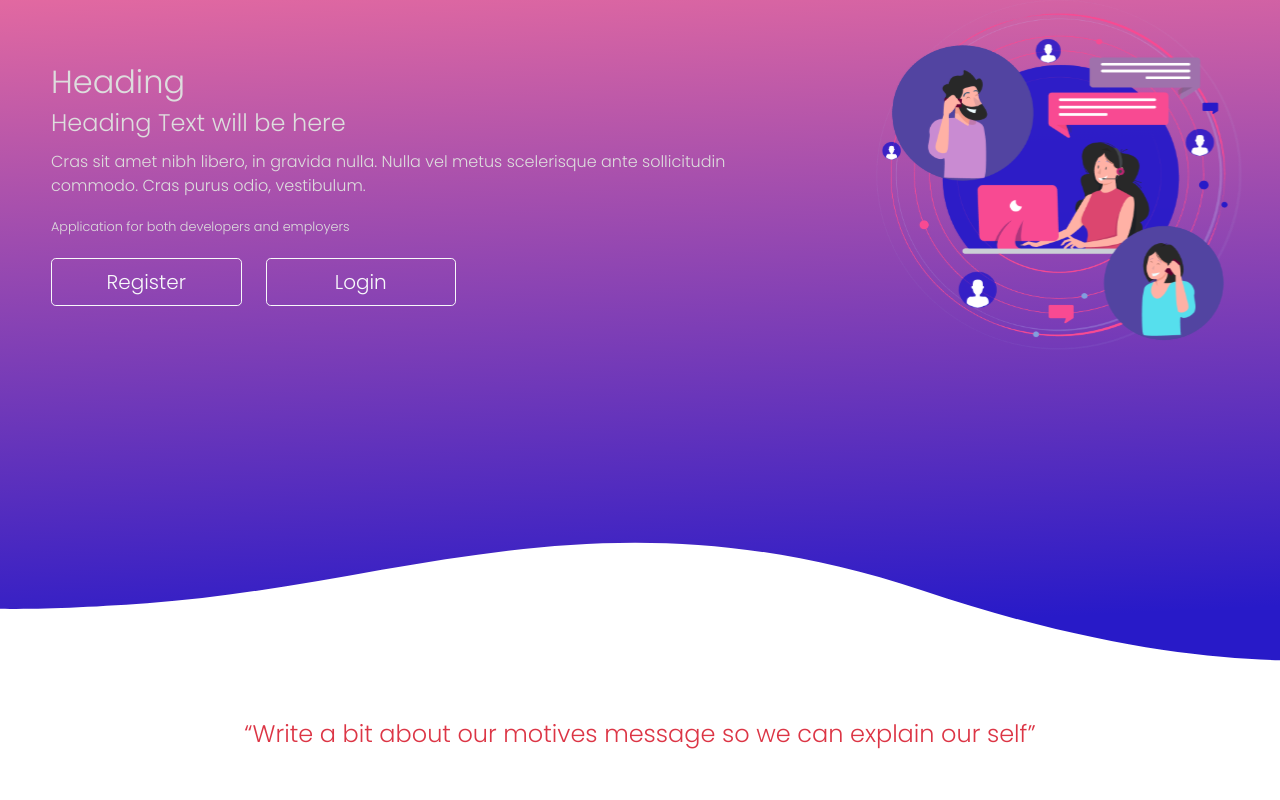
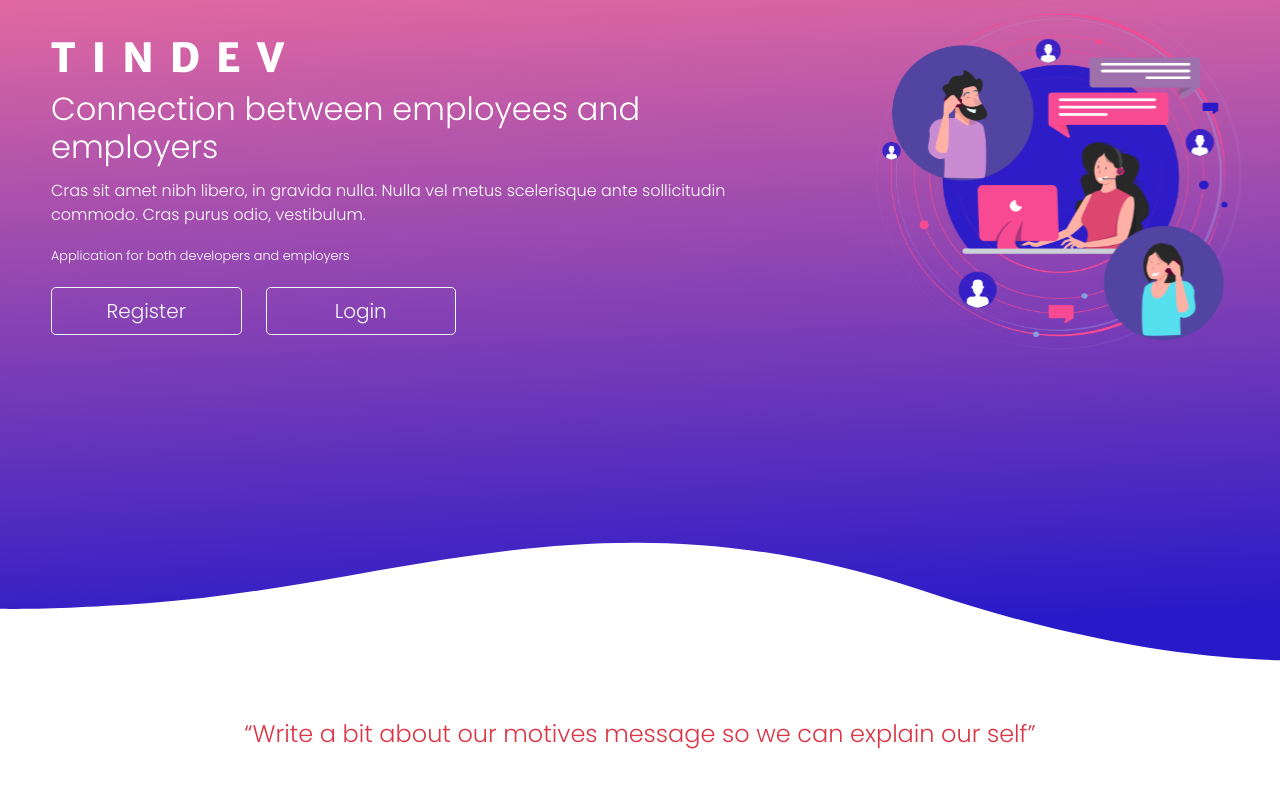
Before and after one commit to khumair/Tindev-Frontend, a React (Create React App) app: page / in a window 1280 px wide. Shown: the top 800 px of the page. Built offline with nearby package versions, Linux system fonts and the light colour scheme.

Commit message:
react-spring tryout

```diff
--- a/package.json
+++ b/package.json
@@ -25,6 +25,7 @@
     "react-router-bootstrap": "^0.25.0",
     "react-router-dom": "5.2.0",
     "react-scripts": "4.0.1",
+    "react-spring": "^8.0.27",
     "react-transition-group": "^4.4.1",
     "redux": "4.0.5",
     "redux-saga": "1.1.3",
--- a/public/index.html
+++ b/public/index.html
@@ -10,6 +10,10 @@
     <link rel="preconnect" href="https://fonts.gstatic.com">
     <link href="https://fonts.googleapis.com/css2?family=Poppins:wght@300&display=swap" rel="stylesheet">
     <link rel="apple-touch-icon" href="%PUBLIC_URL%/logo192.png" />
+
+
+    <link href="https://fonts.googleapis.com/css2?family=Merriweather+Sans:wght@800&display=swap" rel="stylesheet">
+
     <!--
       manifest.json provides metadata used when your web app is installed on a
       user's mobile device or desktop. See https://developers.google.com/web/fundamentals/web-app-manifest/
@@ -24,6 +28,7 @@
       work correctly both with client-side routing and a non-root public URL.
       Learn how to configure a non-root public URL by running `npm run build`.
     -->
+
     <title>React App</title>
   </head>
 
--- a/src/components/LandingTop/index.tsx
+++ b/src/components/LandingTop/index.tsx
@@ -1,27 +1,47 @@
 import React from 'react'
 import { Link } from 'react-router-dom'
+import { useSpring, animated } from 'react-spring'
 
 import welcome from '../../media/landing-img-1.svg'
 
-const LandingTop = () => (
+const LandingTop = () => {
+  const scrollIn = useSpring({
+    to: { marginTop: '0px' },
+    from: { marginTop: '-500px' },
+    delay: 1500,
+    config: { duration: 1000 },
+    reset: true,
+  })
+
+  const showIn = useSpring({
+    to: { opacity: 1 },
+    from: { opacity: 0 },
+    delay: 3000,
+    config: { duration: 2000 },
+  })
+
+  return (
     <div className="landing-top-bg px-3">
       <div className="card mx-auto bg-transparent border-0">
         <div className="row m-auto">
           <div className="col-md-8 align-items-center d-flex justify-content-center">
             <div className="card-body">
-            <h2 className="heading">Heading</h2>
-            <h4 className="card-title">Heading Text will be here</h4>
-            <p className="card-text">
+              <h1 className="heading">TINDEV</h1>
+              <animated.h2 style={scrollIn} className="card-title">
+                Connection between employees and employers
+              </animated.h2>
+
+              <animated.p style={showIn} className="card-text">
                 Cras sit amet nibh libero, in gravida nulla. Nulla vel metus
                 scelerisque ante sollicitudin commodo. Cras purus odio,
                 vestibulum.
-            </p>
+              </animated.p>
               <p className="card-text">
                 <small className="font-weight-light">
                   Application for both developers and employers
                 </small>
               </p>
-            <div className="pt-1">
+              <animated.div style={showIn} className="pt-1">
                 <Link
                   to="/register"
                   className="landBtn btn btn-outline-light btn-lg mr-4 w-25 py-2 p-0" // width & padding is improvised to avoid text breakage in btn.
@@ -34,7 +54,7 @@ const LandingTop = () => (
                 >
                   Login
                 </Link>
-            </div>
+              </animated.div>
             </div>
           </div>
 
@@ -45,5 +65,6 @@ const LandingTop = () => (
       </div>
     </div>
   )
+}
 
 export default LandingTop
--- a/src/scss/styles.scss
+++ b/src/scss/styles.scss
@@ -15,8 +15,14 @@ body {
 .heading,
 .card-title,
 .card-text {
-  color: #ddd;
+  color: #fff;
 }
+
+.heading {
+  font-family: 'Merriweather Sans', sans-serif;
+  letter-spacing: 1rem;
+}
+
 .profile-page {
   margin: auto;
   width: 60%;
```
Also changed, not shown: 1 other file (tests, documents, lock files or other folders). Lines whose indentation alone changed are shown as unchanged.
